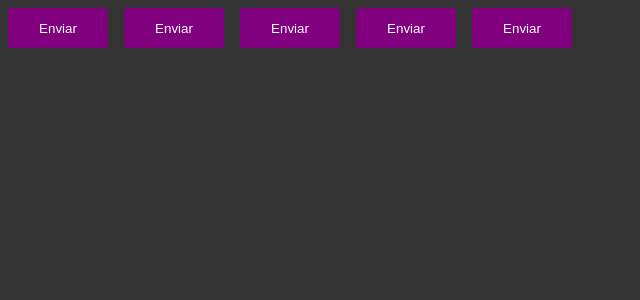
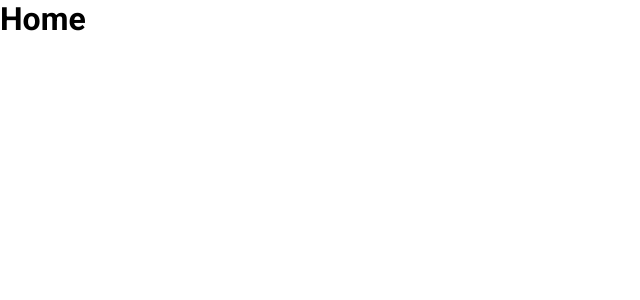
Before and after one commit to daniLdutra/timer, a React (Vite) app: page / in a window 1280 px wide. Shown: the top 300 px of the page, without its empty margins (0-640 px from the left). Built offline with nearby package versions, Linux system fonts and the light colour scheme.

Commit message:
feature: refactored code and added environment for routes

```diff
--- a/index.html
+++ b/index.html
@@ -2,6 +2,14 @@
 <html lang="en">
   <head>
     <meta charset="UTF-8" />
+
+    <link rel="preconnect" href="https://fonts.googleapis.com" />
+    <link rel="preconnect" href="https://fonts.gstatic.com" crossorigin />
+    <link
+      href="https://fonts.googleapis.com/css2?family=Roboto+Mono:wght@700&family=Roboto:ital,wght@0,700;1,400&display=swap"
+      rel="stylesheet"
+    />
+
     <meta name="viewport" content="width=device-width, initial-scale=1.0" />
     <title>Timer</title>
   </head>
--- a/package.json
+++ b/package.json
@@ -11,9 +11,11 @@
   "dependencies": {
     "react": "^18.2.0",
     "react-dom": "^18.2.0",
+    "react-router-dom": "^6.3.0",
     "styled-components": "^5.3.5"
   },
   "devDependencies": {
+    "@rocketseat/eslint-config": "^1.1.3",
     "@types/react": "^18.0.15",
     "@types/react-dom": "^18.0.6",
     "@types/styled-components": "^5.1.25",
--- a/src/App.tsx
+++ b/src/App.tsx
@@ -1,17 +1,15 @@
-import { Button } from './components/Button';
 import { ThemeProvider } from 'styled-components';
 import { defaultTheme } from './styles/themes/default';
 import { GlobalStyle } from './styles/global';
+import { Router } from './Router';
+import { BrowserRouter } from 'react-router-dom';
 
 export function App() {
   return (
     <ThemeProvider theme={defaultTheme}>
-      <Button variant="primary" />
-      <Button variant="secondary" />
-      <Button variant="danger" />
-      <Button variant="success" />
-      <Button />
-
+      <BrowserRouter>
+        <Router />
+      </BrowserRouter>
       <GlobalStyle />
     </ThemeProvider>
   );
--- /dev/null
+++ b/src/Router.tsx
@@ -0,0 +1,12 @@
+import { Routes, Route } from 'react-router-dom';
+import { History } from './pages/History';
+import { Home } from './pages/Home';
+
+export function Router() {
+  return (
+    <Routes>
+      <Route path="/" element={<Home />} />
+      <Route path="/history" element={<History />} />
+    </Routes>
+  );
+}
--- a/src/components/Button.styles.ts
+++ /dev/null
@@ -1,28 +0,0 @@
-import styled from 'styled-components';
-
-export type ButtonVariant = 'primary' | 'secondary' | 'danger' | 'success';
-
-interface ButtonContainerProps {
-  variant: ButtonVariant;
-}
-
-const buttonVariants = {
-  primary: 'purple',
-  secondary: 'orange',
-  danger: 'red',
-  success: 'green',
-};
-
-export const ButtonContainer = styled.button<ButtonContainerProps>`
-  width: 100px;
-  height: 40px;
-  border-radius: 4px;
-  border: 0;
-  margin: 8px;
-
-  background-color: ${props => props.theme.primary};
-  color: ${props => props.theme.white};
-  /* ${props => {
-      return `background-color: ${buttonVariants[props.variant]}`
-  }} */
-`;
--- a/src/components/Button.tsx
+++ /dev/null
@@ -1,9 +0,0 @@
-import { ButtonContainer, ButtonVariant } from './Button.styles';
-
-interface ButtonProps {
-  variant?: ButtonVariant;
-}
-
-export function Button({ variant = 'primary' }: ButtonProps) {
-  return <ButtonContainer variant={variant}>Enviar</ButtonContainer>;
-}
--- /dev/null
+++ b/src/pages/History.tsx
@@ -0,0 +1,3 @@
+export function History() {
+  return <h1>History</h1>;
+}
--- /dev/null
+++ b/src/pages/Home.tsx
@@ -0,0 +1,3 @@
+export function Home() {
+  return <h1>Home</h1>;
+}
--- a/src/styles/global.ts
+++ b/src/styles/global.ts
@@ -1,4 +1,4 @@
-import { createGlobalStyle } from 'styled-components';
+import { createGlobalStyle } from 'styled-components'
 
 export const GlobalStyle = createGlobalStyle`
   * {
@@ -7,8 +7,19 @@ export const GlobalStyle = createGlobalStyle`
   box-sizing: border-box;
 }
 
+  :focus{
+    outline: 0;
+    box-shadow: 0 0 0 2px ${(props) => props.theme['green-500']}
+  }
+
   body{
-    background-color: #333;
-    color: #fff;
+    background: ${(props) => props.theme['gray-900']}
+    color: ${(props) => props.theme['gray-300']}
 }
-`;
+
+  body, input, textarea, button{
+    font-family: 'Roboto', sans-serif;
+    font-weight: 400;
+    font-size: 1rem;
+  }
+`
--- a/src/styles/themes/default.ts
+++ b/src/styles/themes/default.ts
@@ -1,5 +1,21 @@
 export const defaultTheme = {
-  white:"#FFF",
-  primary: 'purple',
-  secondary: 'orange'
+  white: '#FFF',
+
+  'gray-100': '#E1E1E6',
+  'gray-300': '#C4C4CC',
+  'gray-400': '#8D8D99',
+  'gray-500': '#7C7C8A',
+  'gray-600': '#323238',
+  'gray-700': '#29292E',
+  'gray-800': '#202024',
+  'gray-900': '#121214',
+
+  'green-300': '#00B37E',
+  'green-500': '#00875F',
+  'green-700': '#015F43',
+
+  'red-500': '#AB222E',
+  'red-700': '#7A1921',
+
+  'yellow-500': '#FBA94C',
 }
```
Also changed, not shown: .eslintrc.json (added), 1 other file (tests, documents, lock files or other folders).
